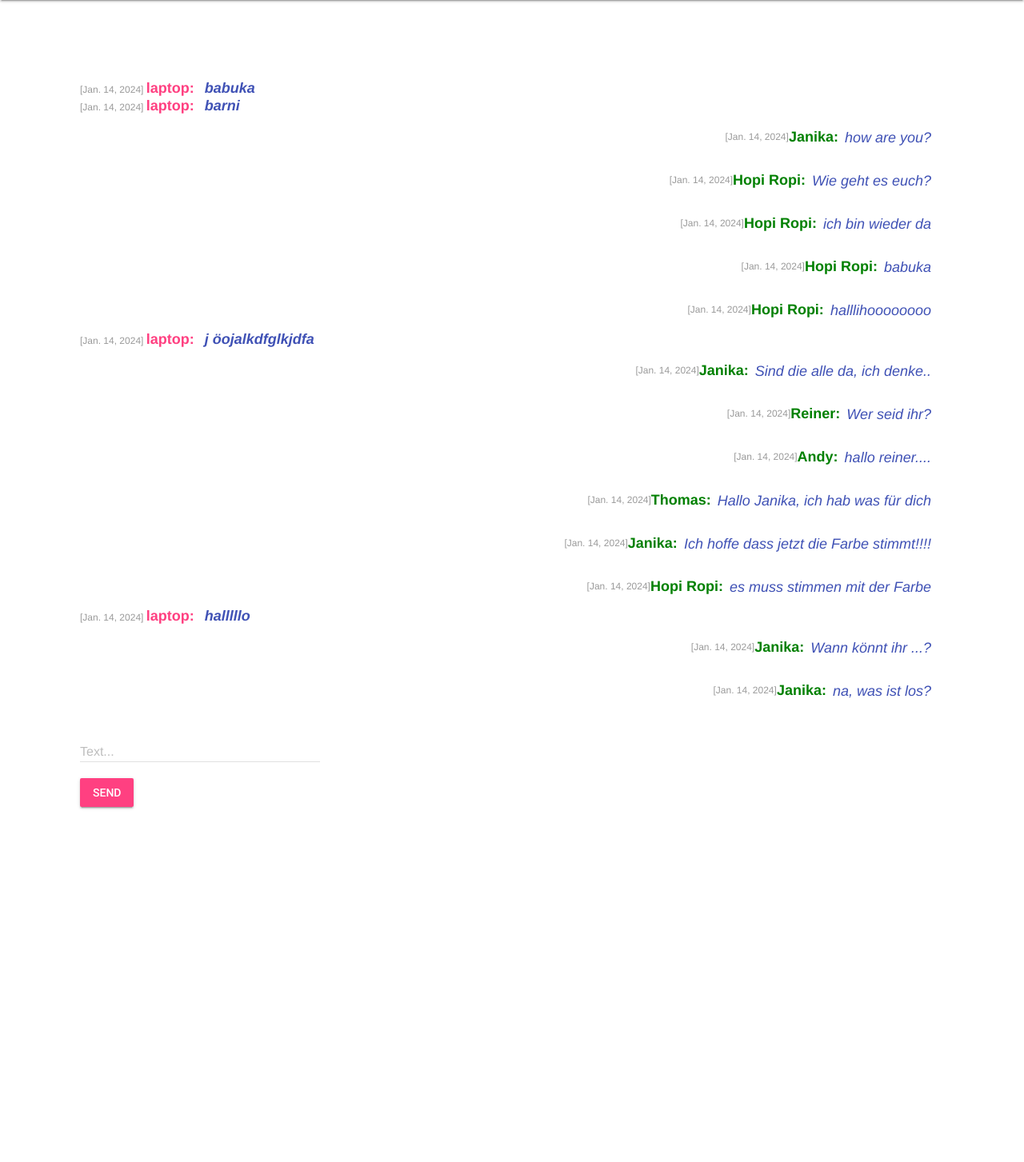
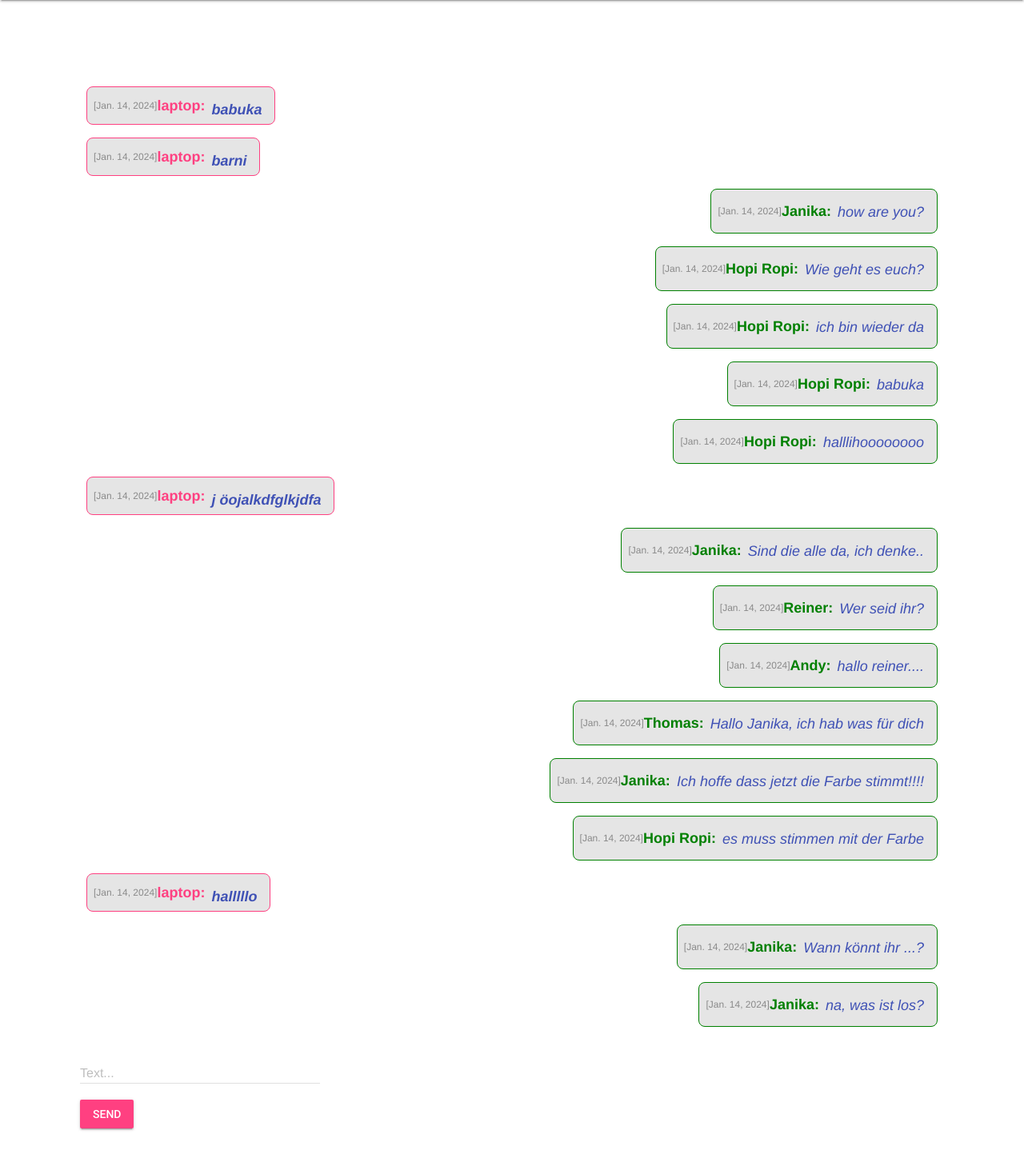
Before and after one commit to barni246/Django-ChatApp, a Django app: page /chat/ in a window 1280 px wide. Shown: the part 64-1517 px from the top of the page at 80% size. Run offline with Django 4.2, Linux system fonts and the light colour scheme; a user stored in the database is signed in; data comes from the database, SQL or seed files in the repository; both versions use the stored data as it was after the commit.

Commit message:
chat design update

```diff
--- a/chat/templates/chat/index.html
+++ b/chat/templates/chat/index.html
@@ -8,12 +8,23 @@
   {% for message in messages %}
       <div>
           {% if message.author == request.user %}
-              <span style="font-size: 12px;" class="color-gray ">[{{ message.created_at }}]{{' '}}</span><b class="color-red">{{ message.author }}:</b> <i style=" font-weight: 800;" class="color-blue">{{ message.text }}</i>
+          <div style="width: fit-content; display: flex; justify-content: flex-start;">
+             <div class="user">
+            <span style="font-size: 12px;" class="color-gray ">[{{ message.created_at }}]{{' '}}</span><b class="color-red">{{ message.author }}:</b> <i style=" font-weight: 800;" class="color-blue">{{ message.text }}</i>
+
+          </div>
+          </div>
+
           {% else %}
-
-          <div class="other-user">
+          <div style="width: 100%; display: flex; justify-content: flex-end;">
+            <div class="other-user">
             <span style="font-size: 12px;"  class="color-gray">[{{ message.created_at }}]{{' '}}</span><b class="color-green" >{{ message.author }}:</b> <i class="color-blue mb-8">{{ message.text }}</i>
           </div>
+          </div>
+
+
+
+
 
           {% endif %}
       </div>
--- a/static/css/style.css
+++ b/static/css/style.css
@@ -86,8 +86,24 @@ h1 {
 }
 
 .other-user {
+  border: 1px solid green;
+  border-radius: 8px;
+  background-color: rgba(0, 0, 0, 0.1);
+  margin: 8px;
   padding: 8px;
   display: flex;
   justify-content: flex-end;
   align-items: center;
+  width: fit-content;
 }
+
+.user {
+  border: 1px solid rgb(255, 64, 129);
+  background-color: rgba(0, 0, 0, 0.1);
+  border-radius: 8px;
+  margin: 8px;
+  padding: 8px;
+  display: flex;
+  justify-content: flex-start;
+  align-items: center;
+}
```
Also changed, not shown: db.sqlite3.
